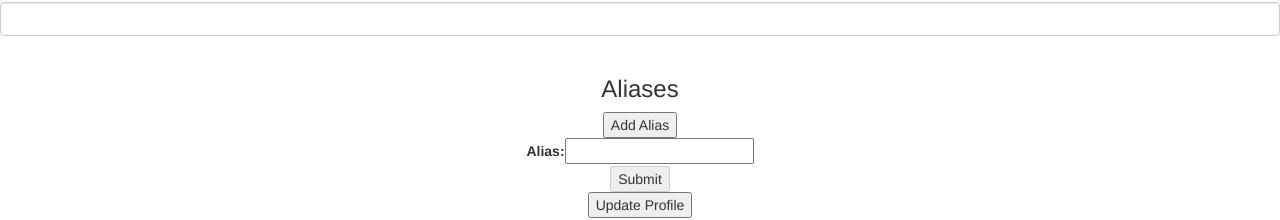
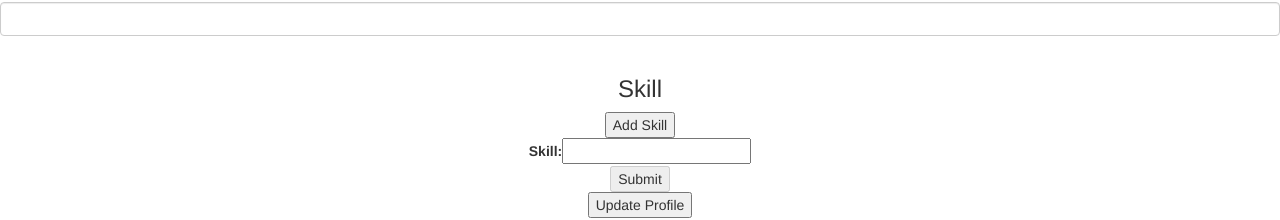
Before and after one commit to SouradeepMldt/Ci-example, an Angular app: page / in a window 1280 px wide. Shown: the part 832-1052 px from the top of the page. Built offline with nearby package versions, Linux system fonts and the light colour scheme.

Commit message:
update form group

```diff
--- a/src/app/profile-editor/profile-editor.component.html
+++ b/src/app/profile-editor/profile-editor.component.html
@@ -161,13 +161,13 @@
 
 
 <div formArrayName="aliases">
-  <h3>Aliases</h3>
-  <button (click)="addAlias()">Add Alias</button>
+  <h3>Skill</h3>
+  <button (click)="addAlias()">Add Skill</button>
 
   <div *ngFor="let address of aliases.controls; let i=index">
     <!-- The repeated alias template -->
     <label>
-      Alias:<br>
+      Skill:<br>
     </label>
    <input type="text" [formControlName]="i"><br>
 
```
